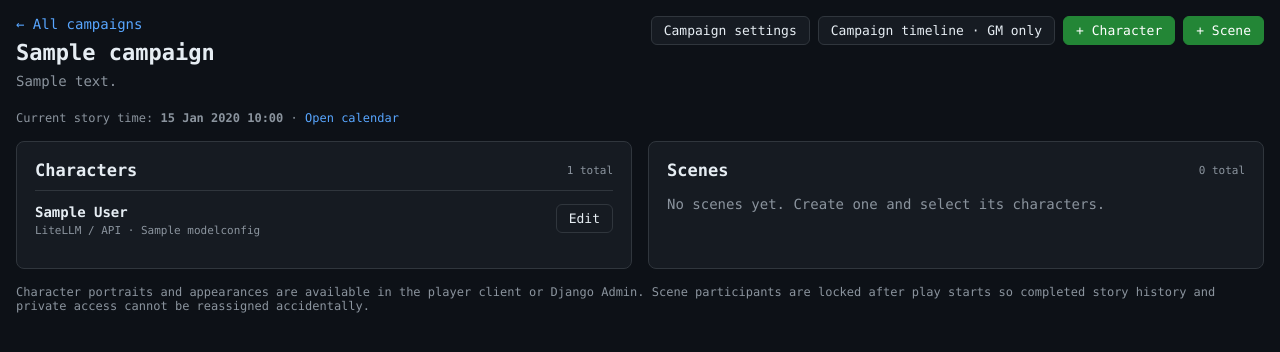
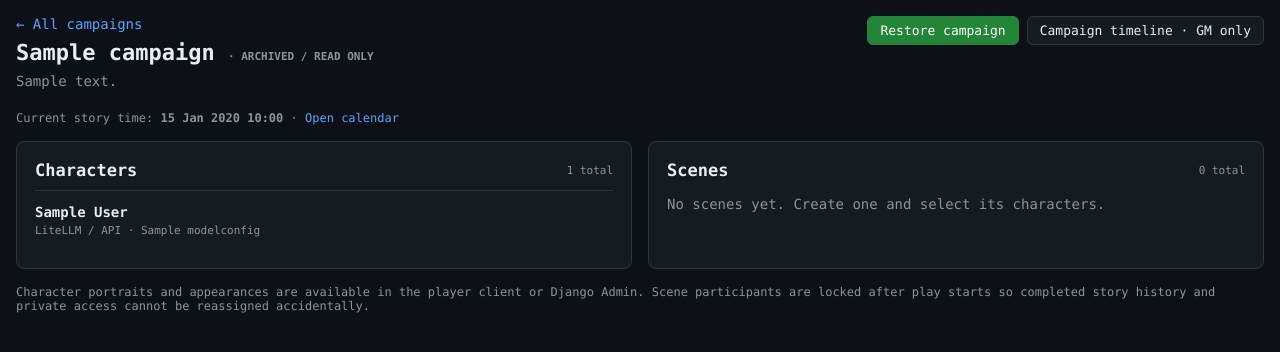
Before and after one commit to rakatanui/rpgllm, a Django app: page /campaign/1/ in a window 1280 px wide. Shown: the part 41-393 px from the top of the page. Run offline with Django 5.2, Linux system fonts and the light colour scheme; a user stored in the database is signed in; tables that the repository leaves empty hold one stand-in row (values such as "Sample post"); data that the repository does not hold is empty; some libraries are stand-ins or nearby versions.

Commit message:
ui(campaign): display archived campaigns read-only with restore action

```diff
--- a/rpg/templates/rpg/campaign_detail.html
+++ b/rpg/templates/rpg/campaign_detail.html
@@ -23,14 +23,18 @@
   <div class="campaign-workbench-head">
     <div>
       <a href="{% url 'campaigns' %}">← All campaigns</a>
-      <h2>{{ campaign.name }}</h2>
+      <h2>{{ campaign.name }}{% if campaign.archived_at %} <span class="meta">· ARCHIVED / READ ONLY</span>{% endif %}</h2>
       {% if campaign.description %}<p>{{ campaign.description }}</p>{% endif %}
     </div>
     <div class="campaign-workbench-action">
-      <a class="btn" href="{% url 'campaign_edit' campaign.pk %}">Campaign settings</a>
+      {% if campaign.archived_at %}
+        <a class="btn btn-primary" href="{% url 'campaign_lifecycle' campaign.pk 'unarchive' %}">Restore campaign</a>
+      {% else %}
+        <a class="btn" href="{% url 'campaign_edit' campaign.pk %}">Campaign settings</a>
+        <a class="btn btn-primary" href="{% url 'campaign_player_create' campaign.pk %}">+ Character</a>
+        <a class="btn btn-primary" href="{% url 'campaign_scene_create' campaign.pk %}">+ Scene</a>
+      {% endif %}
       <a class="btn" href="{% url 'campaign_timeline' campaign.pk %}">Campaign timeline · GM only</a>
-      <a class="btn btn-primary" href="{% url 'campaign_player_create' campaign.pk %}">+ Character</a>
-      <a class="btn btn-primary" href="{% url 'campaign_scene_create' campaign.pk %}">+ Scene</a>
     </div>
   </div>
   {% if campaign.world_date and campaign.world_time %}
@@ -50,7 +54,7 @@
                 <strong>{{ player.display_name }}</strong>
                 <span class="meta">{{ player.get_transport_display }}{% if player.model_config %} · {{ player.model_config.name }}{% endif %}</span>
               </div>
-              <a class="btn" href="{% url 'campaign_player_edit' campaign.pk player.pk %}">Edit</a>
+              {% if not campaign.archived_at %}<a class="btn" href="{% url 'campaign_player_edit' campaign.pk player.pk %}">Edit</a>{% endif %}
             </li>
           {% endfor %}
         </ul>
@@ -78,11 +82,11 @@
                   {% for participant in scene.scene_participants.all %}{{ participant.player.display_name }}{% if not forloop.last %}, {% endif %}{% empty %}none{% endfor %}
                 </span>
               </div>
-              {% if not scene.is_closed %}
+              {% if not scene.is_closed and not campaign.archived_at %}
                 <a class="btn" href="{% url 'campaign_scene_edit' campaign.pk scene.pk %}">Edit</a>
               {% else %}
                 <div style="display:grid;gap:7px">
-                  <a class="btn" href="{% url 'campaign_scene_create' campaign.pk %}?from_scene={{ scene.pk }}">Continue…</a>
+                  {% if not campaign.archived_at %}<a class="btn" href="{% url 'campaign_scene_create' campaign.pk %}?from_scene={{ scene.pk }}">Continue…</a>{% endif %}
                   <span class="meta">Read-only</span>
                 </div>
               {% endif %}
```
